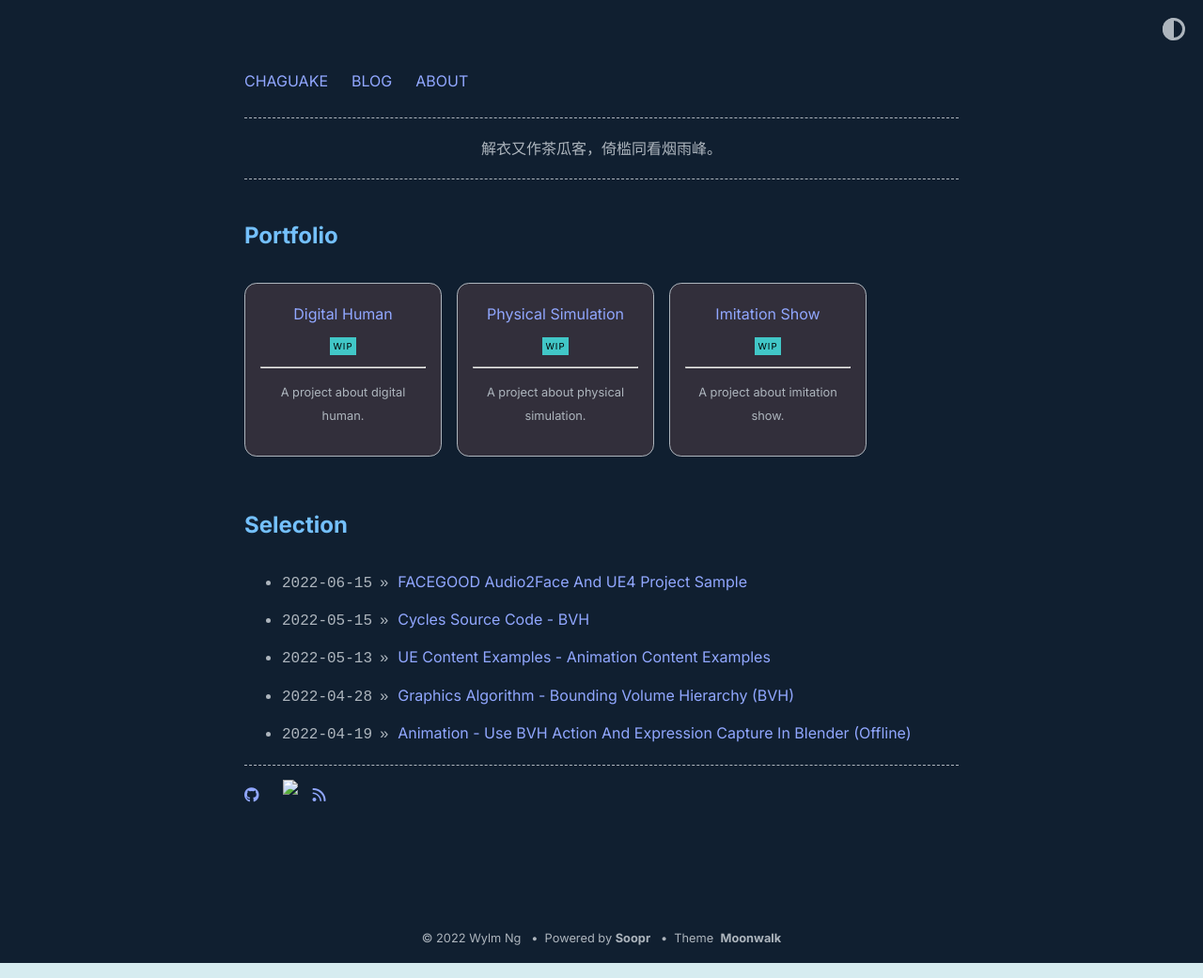
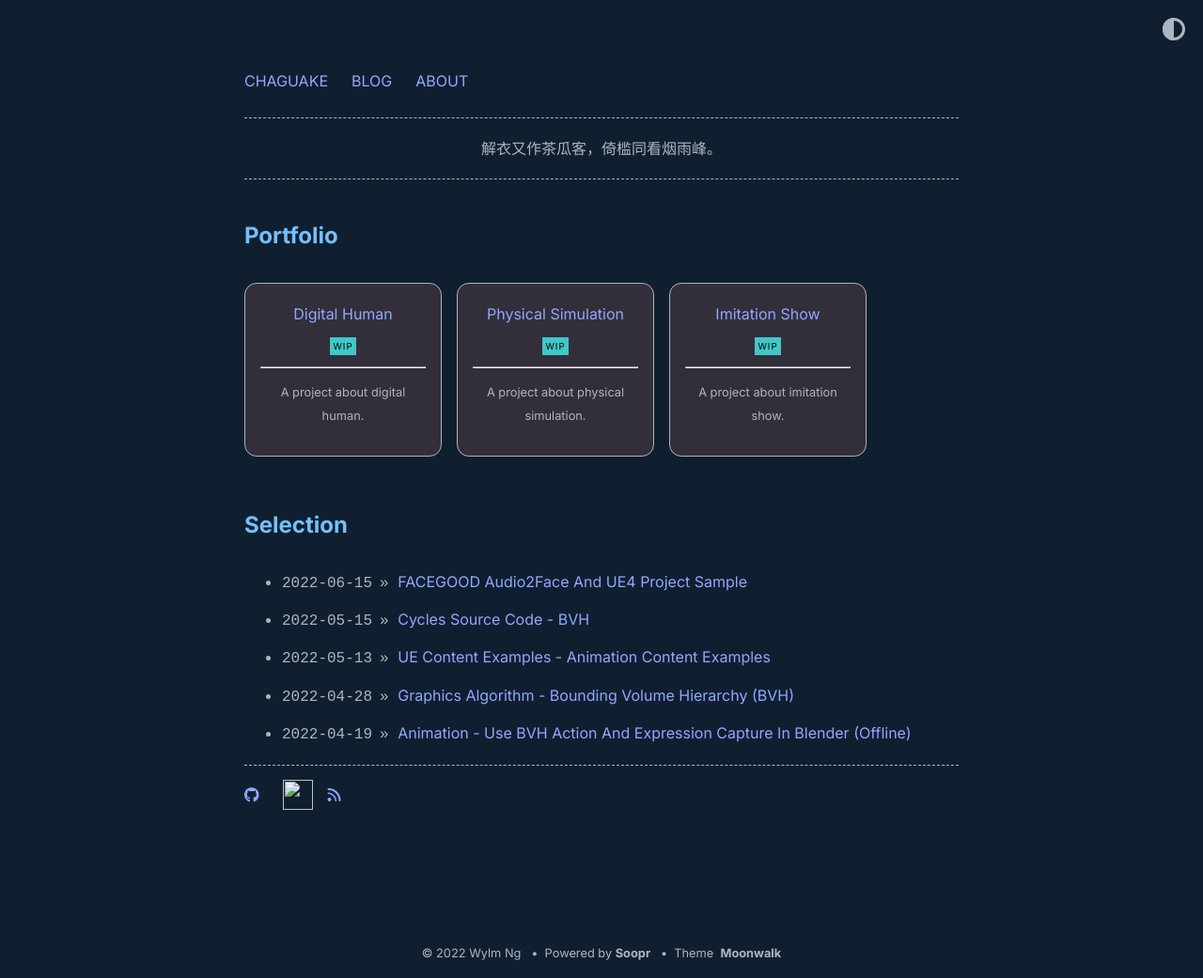
Before and after one commit to chaguake/chaguake.github.io, a Jekyll site: the page built from index.md, in a window 1280 px wide. Shown: the whole page at 94% size. Built offline with Jekyll 4.4.1, drawn with Linux system fonts in a browser that asks for light colours.

Commit message:
update shadertoy link pic size

```diff
--- a/_includes/horizontal_list.html
+++ b/_includes/horizontal_list.html
@@ -7,7 +7,7 @@
 		{% elsif item.title == 'github' %}
 			<i class="fa-brands fa-github"></i>
 		{% elsif item.title == 'shadertoy' %}
-			<img src="https://www.shadertoy.com/img/favicon.ico">
+			<img src="https://www.shadertoy.com/img/favicon.ico" width="32" height="32">
 		{% else %}
 			{{ item.title }}
 		{% endif %}
```
